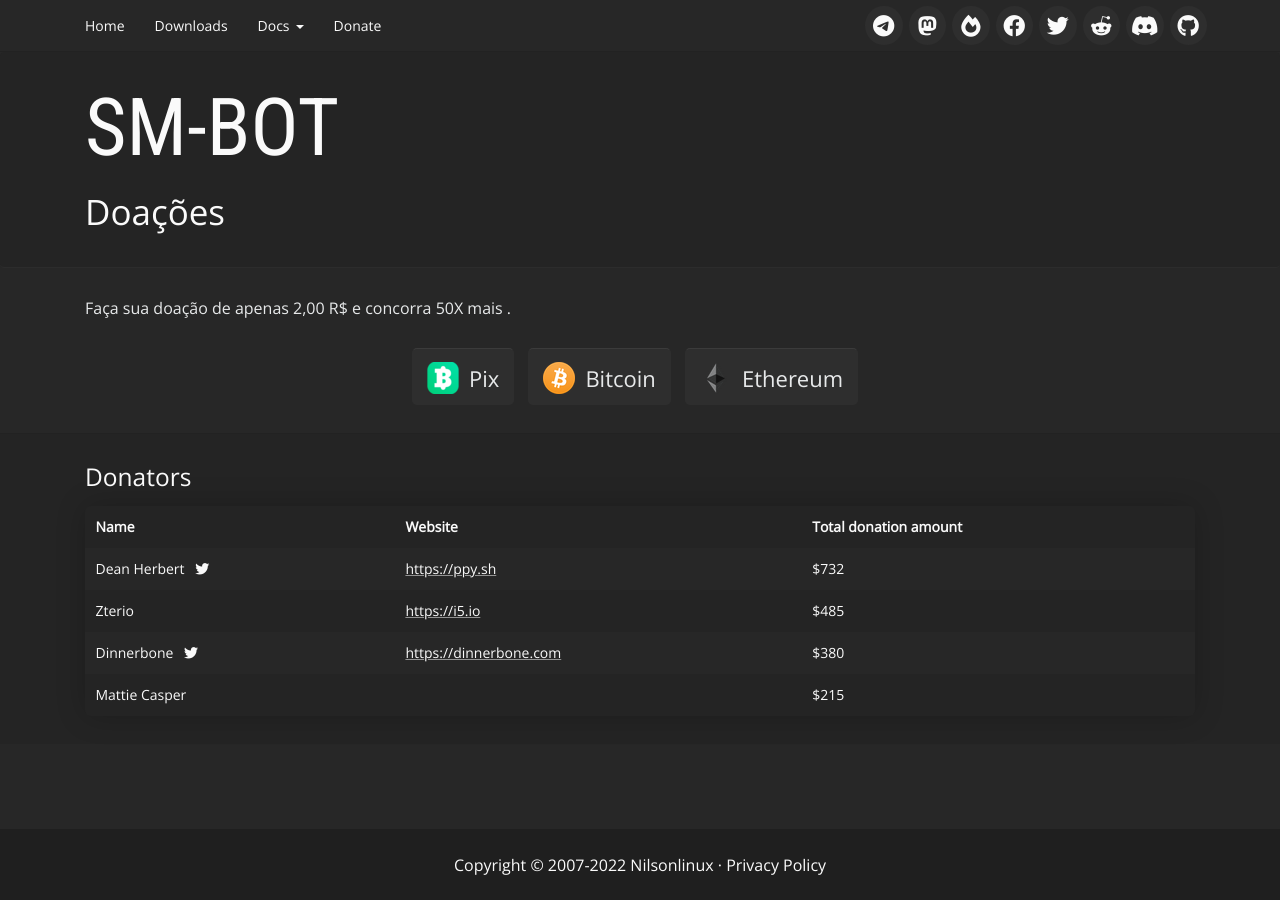
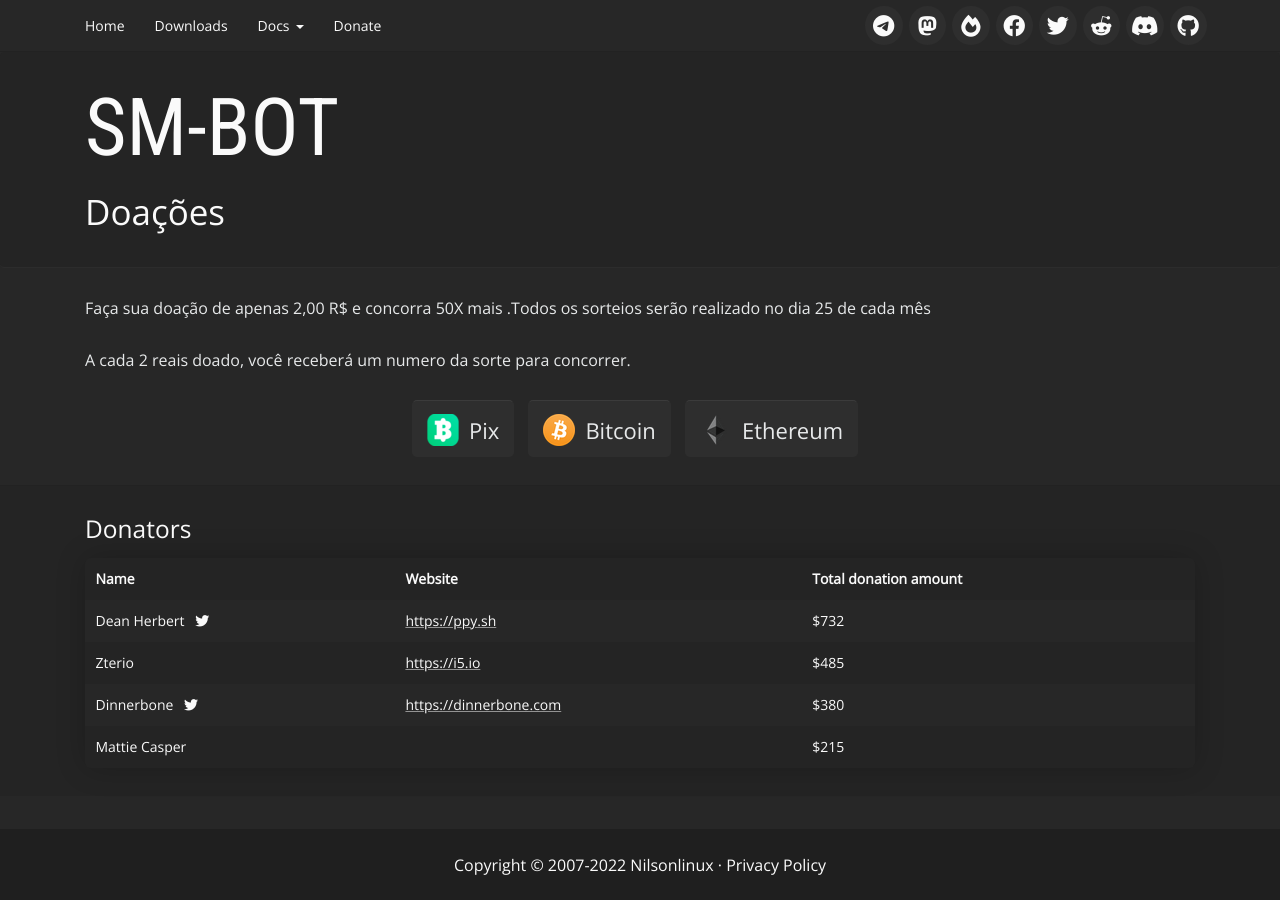
Before and after one commit to suportemasterbot/suportemasterbot.github.io, a Jekyll site: the page built from donate.html, in a window 1280 px wide. Built offline with Jekyll 4.4.1, drawn with Linux system fonts in a browser that asks for light colours.

Commit message:
Add files via upload

```diff
--- a/donate.html
+++ b/donate.html
@@ -5,7 +5,8 @@ title: Doações
 
 <div class="container-donate">
     <div class="container">
-        <p>Faça sua doação de apenas 2,00 R$ e concorra 50X mais .</p>
+        <p>Faça sua doação de apenas 2,00 R$ e concorra 50X mais .Todos os sorteios serão realizado no dia 25 de cada mês</p>
+        <p>A cada 2 reais doado, você receberá um numero da sorte para concorrer.</p>
 
         <div class="text-center">
             <a class="btn" role="button" href="#" data-toggle="modal" data-target="#bitcoin-cash-modal"><img src="/img/Bipa.png" /><span>Pix</span></a>
```
